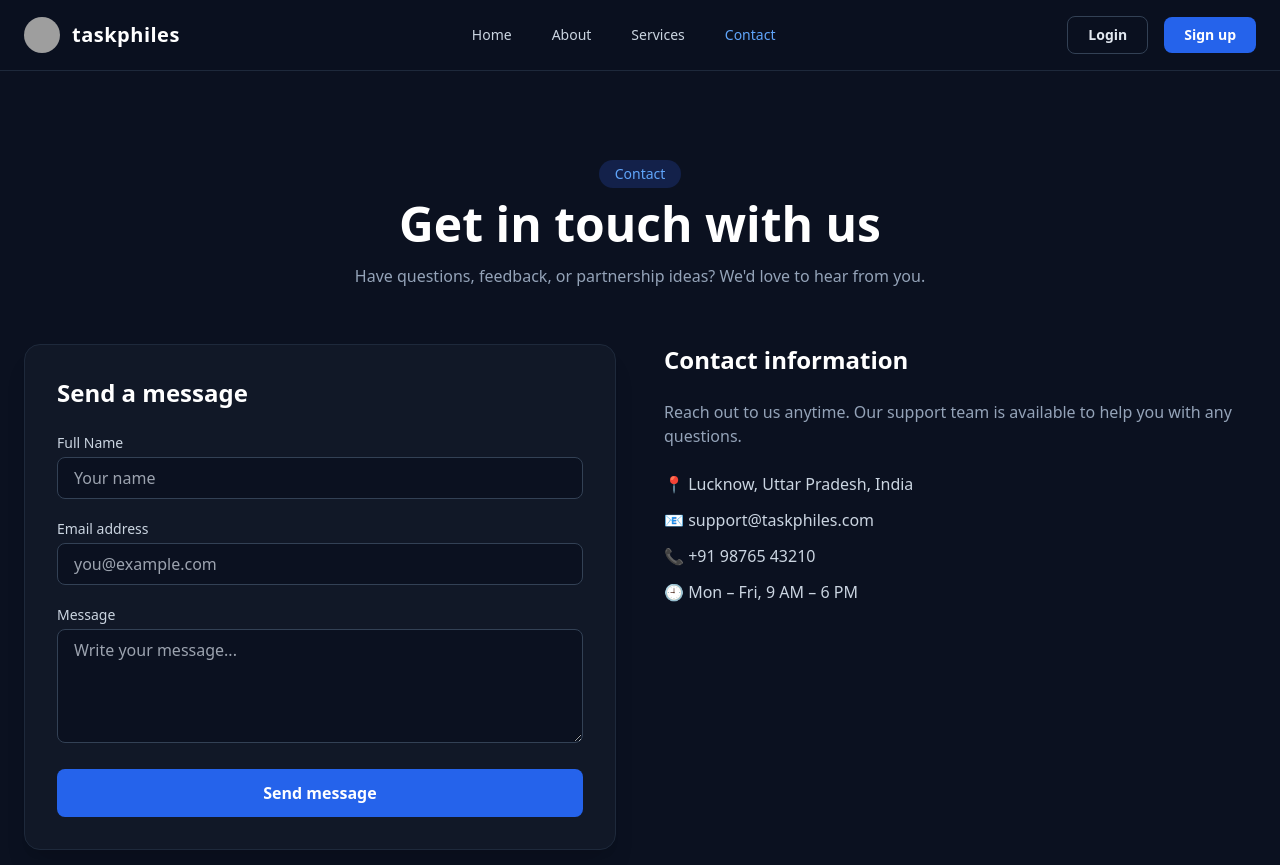
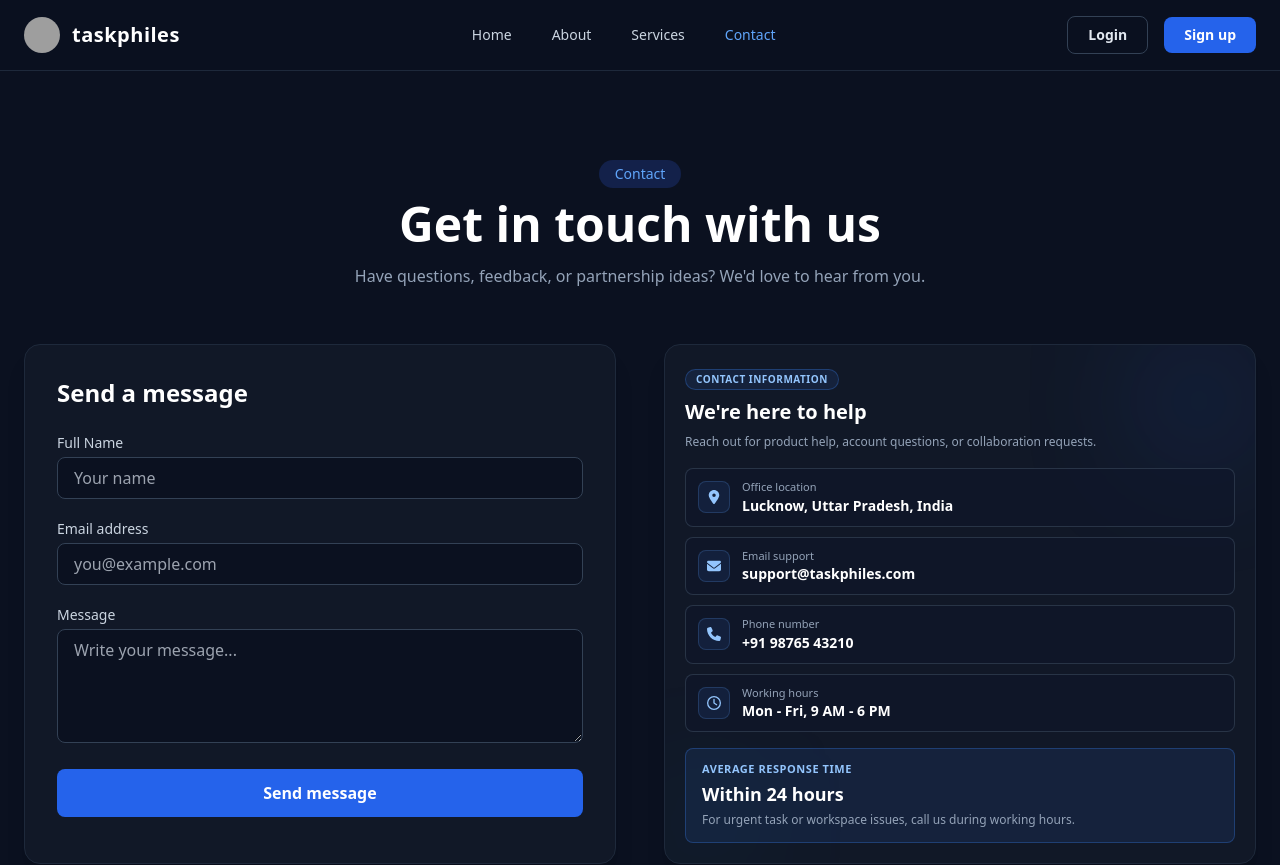
Before and after one commit to ankitsunil530/Task-Management-System, a React (Vite) app in the folder frontend/: page /contact in a window 1280 px wide. Shown: the top 865 px of the page. Built offline with nearby package versions, Linux system fonts and the light colour scheme; grey boxes are pictures that could not be loaded.

Commit message:
ui: redesign contact information section

```diff
--- a/frontend/src/pages/Contact.jsx
+++ b/frontend/src/pages/Contact.jsx
@@ -1,4 +1,35 @@
 import { useState } from "react";
+import {
+  FaEnvelope,
+  FaLocationDot,
+  FaPhone,
+  FaRegClock,
+} from "react-icons/fa6";
+
+const contactDetails = [
+  {
+    icon: FaLocationDot,
+    label: "Office location",
+    value: "Lucknow, Uttar Pradesh, India",
+  },
+  {
+    icon: FaEnvelope,
+    label: "Email support",
+    value: "support@taskphiles.com",
+    href: "mailto:support@taskphiles.com",
+  },
+  {
+    icon: FaPhone,
+    label: "Phone number",
+    value: "+91 98765 43210",
+    href: "tel:+919876543210",
+  },
+  {
+    icon: FaRegClock,
+    label: "Working hours",
+    value: "Mon - Fri, 9 AM - 6 PM",
+  },
+];
 
 function ContactUs() {
   const [name, setName] = useState("");
@@ -11,40 +42,38 @@ function ContactUs() {
       alert("Please fill out all fields.");
       return;
     }
-    alert("✅ Message sent successfully!");
+    alert("Message sent successfully!");
     setName("");
     setEmail("");
     setMessage("");
   }
 
   return (
-    <main className="bg-[#0B1120] text-slate-300 min-h-screen pt-24">
-      <div className="max-w-7xl mx-auto px-6 py-16">
-
+    <main className="min-h-screen bg-[#0B1120] pt-24 text-slate-300">
+      <div className="mx-auto max-w-7xl px-6 py-16">
         {/* Heading */}
-        <div className="text-center mb-14">
-          <span className="inline-block mb-3 px-4 py-1 text-sm rounded-full bg-blue-900/40 text-blue-400">
+        <div className="mb-14 text-center">
+          <span className="mb-3 inline-block rounded-full bg-blue-900/40 px-4 py-1 text-sm text-blue-400">
             Contact
           </span>
-          <h1 className="text-4xl md:text-5xl font-extrabold text-white mb-4">
+          <h1 className="mb-4 text-4xl font-extrabold text-white md:text-5xl">
             Get in touch with us
           </h1>
-          <p className="text-slate-400 max-w-2xl mx-auto">
+          <p className="mx-auto max-w-2xl text-slate-400">
             Have questions, feedback, or partnership ideas? We'd love to hear from you.
           </p>
         </div>
 
-        <div className="grid md:grid-cols-2 gap-12">
-
+        <div className="grid gap-12 md:grid-cols-2">
           {/* Form */}
-          <div className="bg-[#111827] border border-slate-800 rounded-2xl p-8 shadow-xl">
-            <h2 className="text-2xl font-semibold text-white mb-6">Send a message</h2>
+          <div className="rounded-2xl border border-slate-800 bg-[#111827] p-8 shadow-xl">
+            <h2 className="mb-6 text-2xl font-semibold text-white">Send a message</h2>
 
             <form onSubmit={handleSubmit} className="space-y-5">
               <div>
-                <label className="block mb-1 text-sm">Full Name</label>
+                <label className="mb-1 block text-sm">Full Name</label>
                 <input
-                  className="w-full bg-[#0B1120] border border-slate-700 rounded-lg px-4 py-2 outline-none focus:border-blue-500"
+                  className="w-full rounded-lg border border-slate-700 bg-[#0B1120] px-4 py-2 outline-none focus:border-blue-500"
                   value={name}
                   onChange={(e) => setName(e.target.value)}
                   placeholder="Your name"
@@ -53,10 +82,10 @@ function ContactUs() {
               </div>
 
               <div>
-                <label className="block mb-1 text-sm">Email address</label>
+                <label className="mb-1 block text-sm">Email address</label>
                 <input
                   type="email"
-                  className="w-full bg-[#0B1120] border border-slate-700 rounded-lg px-4 py-2 outline-none focus:border-blue-500"
+                  className="w-full rounded-lg border border-slate-700 bg-[#0B1120] px-4 py-2 outline-none focus:border-blue-500"
                   value={email}
                   onChange={(e) => setEmail(e.target.value)}
                   placeholder="you@example.com"
@@ -65,10 +94,10 @@ function ContactUs() {
               </div>
 
               <div>
-                <label className="block mb-1 text-sm">Message</label>
+                <label className="mb-1 block text-sm">Message</label>
                 <textarea
                   rows="4"
-                  className="w-full bg-[#0B1120] border border-slate-700 rounded-lg px-4 py-2 outline-none focus:border-blue-500"
+                  className="w-full rounded-lg border border-slate-700 bg-[#0B1120] px-4 py-2 outline-none focus:border-blue-500"
                   value={message}
                   onChange={(e) => setMessage(e.target.value)}
                   placeholder="Write your message..."
@@ -78,7 +107,7 @@ function ContactUs() {
 
               <button
                 type="submit"
-                className="w-full bg-blue-600 hover:bg-blue-700 text-white font-semibold py-3 rounded-lg transition"
+                className="w-full rounded-lg bg-blue-600 py-3 font-semibold text-white transition hover:bg-blue-700"
               >
                 Send message
               </button>
@@ -86,21 +115,67 @@ function ContactUs() {
           </div>
 
           {/* Info */}
-          <div className="space-y-6">
-            <h2 className="text-2xl font-semibold text-white">Contact information</h2>
+          <div className="relative overflow-hidden rounded-2xl border border-slate-800 bg-[#111827] p-5 shadow-xl">
+            <div className="absolute right-0 top-0 h-28 w-28 rounded-full bg-blue-600/20 blur-3xl" />
+            <div className="absolute bottom-0 left-0 h-20 w-20 rounded-full bg-cyan-500/10 blur-3xl" />
 
-            <p className="text-slate-400">
-              Reach out to us anytime. Our support team is available to help you with any questions.
-            </p>
+            <div className="relative">
+              <span className="mb-2 inline-flex rounded-full border border-blue-500/30 bg-blue-500/10 px-2.5 py-0.5 text-[10px] font-semibold uppercase tracking-wider text-blue-300">
+                Contact information
+              </span>
+              <h2 className="text-xl font-semibold text-white">We're here to help</h2>
+              <p className="mt-1.5 max-w-xl text-xs leading-5 text-slate-400">
+                Reach out for product help, account questions, or collaboration requests.
+              </p>
 
-            <div className="space-y-3 text-slate-300">
-              <p>📍 Lucknow, Uttar Pradesh, India</p>
-              <p>📧 support@taskphiles.com</p>
-              <p>📞 +91 98765 43210</p>
-              <p>🕘 Mon – Fri, 9 AM – 6 PM</p>
+              <div className="mt-4 grid gap-2.5">
+                {contactDetails.map(({ icon: Icon, label, value, href }) => {
+                  const content = (
+                    <>
+                      <span className="flex h-8 w-8 shrink-0 items-center justify-center rounded-lg border border-blue-400/20 bg-blue-500/10 text-blue-300">
+                        <Icon className="text-sm" />
+                      </span>
+                      <span>
+                        <span className="block text-[11px] font-medium text-slate-400">
+                          {label}
+                        </span>
+                        <span className="block text-sm font-semibold text-white">
+                          {value}
+                        </span>
+                      </span>
+                    </>
+                  );
+
+                  return href ? (
+                    <a
+                      key={label}
+                      href={href}
+                      className="flex items-center gap-3 rounded-lg border border-slate-700/70 bg-slate-900/60 px-3 py-2.5 transition hover:border-blue-500/60 hover:bg-slate-900"
+                    >
+                      {content}
+                    </a>
+                  ) : (
+                    <div
+                      key={label}
+                      className="flex items-center gap-3 rounded-lg border border-slate-700/70 bg-slate-900/60 px-3 py-2.5"
+                    >
+                      {content}
+                    </div>
+                  );
+                })}
+              </div>
+
+              <div className="mt-4 rounded-lg border border-blue-500/30 bg-blue-500/10 px-4 py-3">
+                <p className="text-[11px] font-semibold uppercase tracking-wider text-blue-300">
+                  Average response time
+                </p>
+                <p className="mt-0.5 text-lg font-bold text-white">Within 24 hours</p>
+                <p className="mt-0.5 text-xs leading-5 text-slate-400">
+                  For urgent task or workspace issues, call us during working hours.
+                </p>
+              </div>
             </div>
           </div>
-
         </div>
       </div>
     </main>
```
